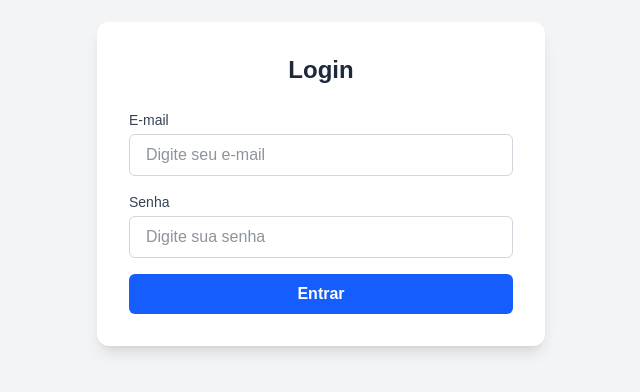
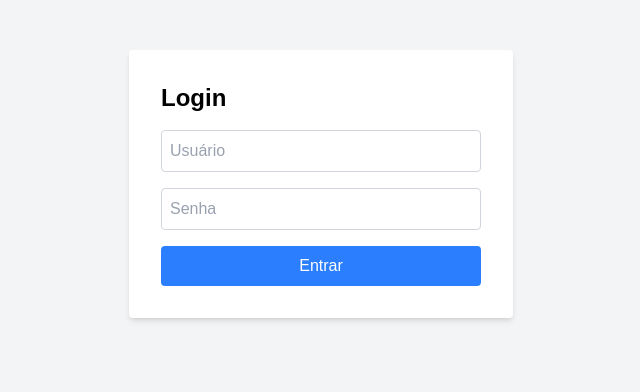
Before and after one commit to JoaoCalorio/Salao-de-Estetica, a Next.js app: page /login in a window 1280 px wide. Shown: the part 216-608 px from the top of the page, without its empty margins (319-959 px from the left). Built offline with nearby package versions, Linux system fonts and the light colour scheme.

Commit message:
feat: adicionado um middleware para segurança e só ser acessado todos os endpoints apos logar no admin/endpoint login

```diff
--- a/src/app/cadastro/page.tsx
+++ b/src/app/cadastro/page.tsx
@@ -1,8 +1,12 @@
 'use client';
 
 import { useEffect, useState } from 'react';
+import { useRouter } from 'next/navigation';
 
 export default function InformacoesClientes() {
+  const router = useRouter();
+  const [loading, setLoading] = useState(true);
+
   const [form, setForm] = useState({
     nomeCompleto: '',
     nascimento: '',
@@ -16,36 +20,29 @@ export default function InformacoesClientes() {
 
   const [mensagem, setMensagem] = useState('');
   const [erro, setErro] = useState('');
-  const [clientes, setClientes] = useState<any[]>([]);
 
   useEffect(() => {
+    const token = localStorage.getItem('authToken');
+    if (token !== 'admin-token') {
+      router.push('/login');
+    } else {
+      setLoading(false);
+    }
     document.title = 'Informações do cliente';
-    setClientes([
-      {
-        nomeCompleto: "joao",
-        email: "joao.calorio@gmail.com"
-      },
-      {
-        nomeCompleto: "Isabel",
-        email: "isabel.calorio@gmail.com"
-      }
-    ]);
-  }, []);
+  }, [router]);
 
   const handleChange = (e: React.ChangeEvent<HTMLInputElement | HTMLTextAreaElement>) => {
     setForm({ ...form, [e.target.name]: e.target.value });
   };
 
-  // Função para formatar o CPF
   const formatarCPF = (cpf: string) => {
-    cpf = cpf.replace(/\D/g, ''); // Remove todos os caracteres não numéricos
+    cpf = cpf.replace(/\D/g, '');
     if (cpf.length <= 11) {
-      return cpf.replace(/(\d{3})(\d{3})(\d{3})(\d{2})/, '$1.$2.$3-$4'); // Formata o CPF
+      return cpf.replace(/(\d{3})(\d{3})(\d{3})(\d{2})/, '$1.$2.$3-$4');
     }
     return cpf;
   };
 
-  // Função de validação de CPF
   function validarCPF(cpf: string): boolean {
     cpf = cpf.replace(/[^\d]+/g, '');
     if (cpf.length !== 11 || /^(\d)\1+$/.test(cpf)) return false;
@@ -102,11 +99,12 @@ export default function InformacoesClientes() {
     }
   };
 
-  // Função para lidar com a mudança do CPF, formatando automaticamente
   const handleCPFChange = (e: React.ChangeEvent<HTMLInputElement>) => {
     const valorFormatado = formatarCPF(e.target.value);
     setForm({ ...form, cpf: valorFormatado });
   };
+
+  if (loading) return null;
 
   return (
     <div className="flex items-center justify-center min-h-screen bg-gray-100">
@@ -145,7 +143,7 @@ export default function InformacoesClientes() {
               type="text"
               name="cpf"
               value={form.cpf}
-              onChange={handleCPFChange}  // Chama a função de formatação aqui
+              onChange={handleCPFChange}
               required
               className="w-full px-4 py-2 border border-gray-300 rounded-md text-gray-800"
               placeholder="Digite seu CPF"
--- a/src/app/login/page.tsx
+++ b/src/app/login/page.tsx
@@ -1,69 +1,54 @@
-'use client'; // Indica que este componente deve ser renderizado no lado do cliente
+'use client';
 
 import { useState } from 'react';
 import { useRouter } from 'next/navigation';
 
-const LoginPage = () => {
-  const [email, setEmail] = useState('');
+export default function LoginPage() {
+  const [usuario, setUsuario] = useState('');
   const [senha, setSenha] = useState('');
   const [erro, setErro] = useState('');
   const router = useRouter();
 
-  const handleLogin = async (e: React.FormEvent) => {
+  const handleSubmit = (e: React.FormEvent) => {
     e.preventDefault();
-    setErro(''); // Limpa a mensagem de erro
 
-    if (email === 'admin' && senha === 'teste123') {
-      // Armazenar o token fictício
-      localStorage.setItem('authToken', 'admin-token');
-      router.push('/homepage'); // Redireciona para a homepage
+    if (usuario === 'admin' && senha === 'teste123') {
+      // Define o cookie de autenticação sem o secure em desenvolvimento
+      document.cookie = 'authToken=admin-token; path=/; max-age=3600'; // O cookie dura 1 hora
+
+      // Redireciona para a homepage
+      router.push('/homepage');
     } else {
-      setErro('Credenciais inválidas. Tente novamente.');
+      setErro('Usuário ou senha incorretos');
     }
   };
 
   return (
     <div className="flex items-center justify-center min-h-screen bg-gray-100">
-      <div className="bg-white shadow-lg rounded-xl p-8 w-full max-w-md">
-        <h1 className="text-2xl font-bold mb-6 text-center text-gray-800">Login</h1>
+      <form onSubmit={handleSubmit} className="bg-white p-8 rounded shadow-md w-96 text-black">
+        <h1 className="text-2xl font-bold mb-4 text-black">Login</h1>
 
-        <form onSubmit={handleLogin} className="space-y-4">
-          <div>
-            <label className="block text-sm font-medium text-gray-700 mb-1">E-mail</label>
         <input
           type="text"
-              value={email}
-              onChange={(e) => setEmail(e.target.value)}
-              className="w-full px-4 py-2 border border-gray-300 rounded-md text-gray-800"
-              placeholder="Digite seu e-mail"
-              required
+          placeholder="Usuário"
+          value={usuario}
+          onChange={(e) => setUsuario(e.target.value)}
+          className="w-full p-2 border border-gray-300 rounded mb-4 text-gray-700 placeholder-gray-400"
         />
-          </div>
-
-          <div>
-            <label className="block text-sm font-medium text-gray-700 mb-1">Senha</label>
         <input
           type="password"
+          placeholder="Senha"
           value={senha}
           onChange={(e) => setSenha(e.target.value)}
-              className="w-full px-4 py-2 border border-gray-300 rounded-md text-gray-800"
-              placeholder="Digite sua senha"
-              required
+          className="w-full p-2 border border-gray-300 rounded mb-4 text-gray-700 placeholder-gray-400"
         />
-          </div>
 
-          <button
-            type="submit"
-            className="w-full bg-blue-600 hover:bg-blue-700 text-white font-semibold py-2 rounded-md transition-colors"
-          >
+        <button type="submit" className="w-full bg-blue-500 text-white p-2 rounded">
           Entrar
         </button>
 
-          {erro && <p className="mt-4 text-red-600 text-center">{erro}</p>}
+        {erro && <p className="text-red-500 mt-4">{erro}</p>}
       </form>
     </div>
-    </div>
   );
-};
-
-export default LoginPage;
+}
--- /dev/null
+++ b/src/middleware.ts
@@ -0,0 +1,41 @@
+// app/middleware.ts
+import { NextResponse } from 'next/server';
+import { NextRequest } from 'next/server';
+
+// Função para parsear os cookies
+const parseCookies = (cookies: string) => {
+  return cookies.split(';').reduce((acc: { [key: string]: string }, cookie) => {
+    const [name, value] = cookie.split('=');
+    acc[name.trim()] = value;
+    return acc;
+  }, {});
+};
+
+// Middleware para verificar autenticação
+export function middleware(req: NextRequest) {
+  // Obtenha os cookies como string
+  const cookies = req.headers.get('cookie') || '';
+
+  // Parse os cookies para um objeto
+  const parsedCookies = parseCookies(cookies);
+
+  // Obtenha o valor do cookie "authToken"
+  const token = parsedCookies['authToken'];
+
+  // Verifique o valor do token para depuração
+  console.log('Token no middleware:', token);
+
+  // Se o token não existir ou o valor não for o esperado, redireciona para o login
+  if (!token || token !== 'admin-token') {
+    console.log('Redirecionando para /login');
+    return NextResponse.redirect(new URL('/login', req.url));
+  }
+
+  // Caso o token seja válido, o fluxo continua normalmente
+  return NextResponse.next();
+}
+
+// Defina quais rotas devem passar pelo middleware
+export const config = {
+  matcher: ['/homepage', '/buscacpf', '/cadastro'],  // Agora também cobre a rota /cadastro
+};
```
Also changed, not shown: 1 other file (tests, documents, lock files or other folders). Lines whose indentation alone changed are shown as unchanged.
